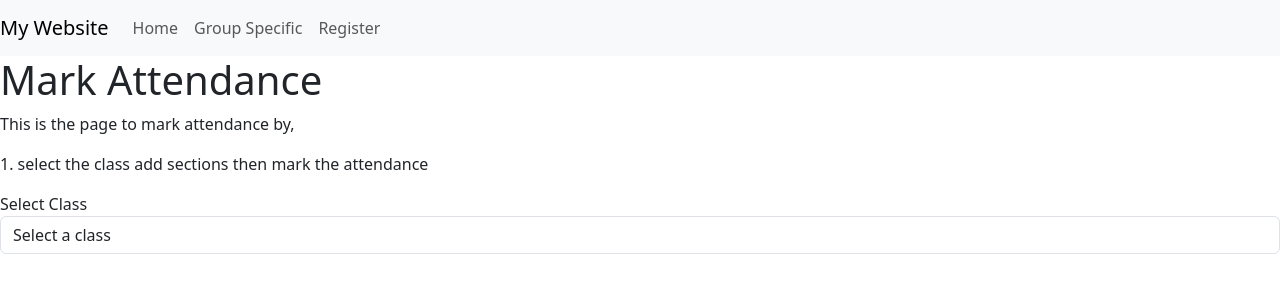
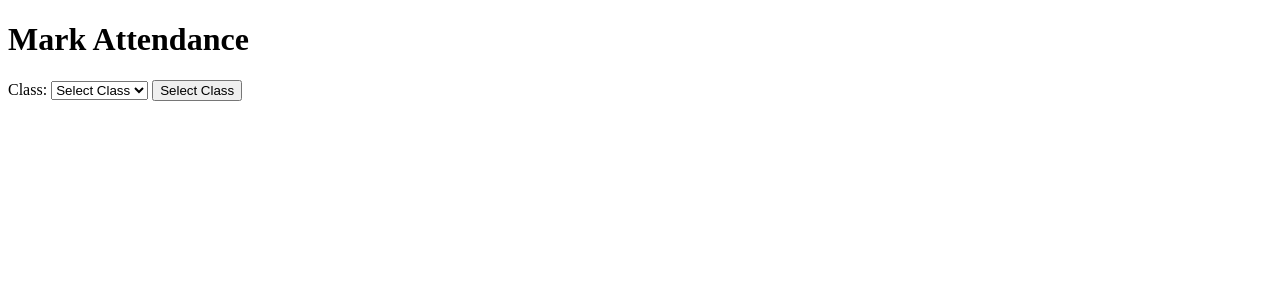
Before and after one commit to rahul26122005/myproject, a Django app: page /Attendance/ in a window 1280 px wide. Shown: the top 300 px of the page. Run offline with Django 5.2, Linux system fonts and the light colour scheme; tables that the repository leaves empty hold one stand-in row (values such as "Sample post"); some libraries are stand-ins or nearby versions.

Commit message:
Update Attendance.html

```diff
--- a/attendance/templates/Attendance.html
+++ b/attendance/templates/Attendance.html
@@ -1,62 +1,64 @@
-{% extends 'base_generic.html'%}
-{% load static %}
-{% block title %}
-    Attendance
+<!DOCTYPE html>
+<html lang="en">
+<head>
+    <meta charset="UTF-8">
+    <meta name="viewport" content="width=device-width, initial-scale=1.0">
+    <title>Attendance</title>
+</head>
+<body>
+    <h1>Mark Attendance</h1>
 
-{% endblock  %}
-
-{% block content %}
-
-    <div class="container, ">
-        <h1>Mark Attendance</h1>
-        <p>This is the page to mark attendance by, </p>
-        <p>             1. select the class add sections then mark the attendance </p>
-        <form method="GET" action=".">
-            <div class="form-group">
-                <label for="classSelect">Select Class</label>
-                <select class="form-control" id="classSelect" name="class" onchange="this.form.submit()">
-                    <option value="">Select a class</option>
+    <form method="GET" action="{% url 'take_attendance' %}">
+        <label for="class">Class:</label>
+        <select name="class" id="class">
+            <option value="">Select Class</option>
             {% for class in classes %}
                 <option value="{{ class }}" {% if class == selected_class %}selected{% endif %}>{{ class }}</option>
             {% endfor %}
         </select>
-            </div>
+        <button type="submit">Select Class</button>
+    </form>
 
     {% if selected_class %}
-            <div class="form-group">
-                <label for="sectionSelect">Select Section</label>
-                <select class="form-control" id="sectionSelect" name="section" onchange="this.form.submit()">
-                    <option value="">Select a section</option>
+    <form method="GET" action="{% url 'take_attendance' %}">
+        <input type="hidden" name="class" value="{{ selected_class }}">
+        <label for="section">Section:</label>
+        <select name="section" id="section">
+            <option value="">Select Section</option>
             {% for section in sections %}
                 <option value="{{ section }}" {% if section == selected_section %}selected{% endif %}>{{ section }}</option>
             {% endfor %}
         </select>
-            </div>
+        <button type="submit">Select Section</button>
+    </form>
     {% endif %}
-        </form>
 
-        {% if selected_class and selected_section %}
-        <form method="POST">
+    {% if students %}
+    <form method="POST" action="{% url 'take_attendance' %}">
         {% csrf_token %}
+        <input type="hidden" name="class" value="{{ selected_class }}">
+        <input type="hidden" name="section" value="{{ selected_section }}">
+
+        <table>
+            <tr>
+                <th>Student Name</th>
+                <th>Status</th>
+            </tr>
             {% for student in students %}
-            <div>
-                <label>{{ student.name }} ({{ student.date }})</label>
-                <div>
-                    <input type="radio" id="id_status_present_{{ student.id }}" name="status_{{ student.id }}" value="present">
-                    <label for="id_status_present_{{ student.id }}">Present</label>
-                </div>
-                <div>
-                    <input type="radio" id="id_status_absent_{{ student.id }}" name="status_{{ student.id }}" value="absent">
-                    <label for="id_status_absent_{{ student.id }}">Absent</label>
-                </div>
-                <div>
-                    <input type="radio" id="id_status_od_{{ student.id }}" name="status_{{ student.id }}" value="od">
-                    <label for="id_status_od_{{ student.id }}">On Duty</label>
-                </div>
-            </div>
+            <tr>
+                <td>{{ student.name }}</td>
+                <td>
+                    <select name="status_{{ student.id }}">
+                        <option value="present">Present</option>
+                        <option value="absent">Absent</option>
+                    </select>
+                </td>
+            </tr>
             {% endfor %}
+        </table>
+
         <button type="submit">Submit Attendance</button>
     </form>
     {% endif %}
-    </div>
-{% endblock %}
+</body>
+</html>
```
Lines whose indentation alone changed are shown as unchanged.
